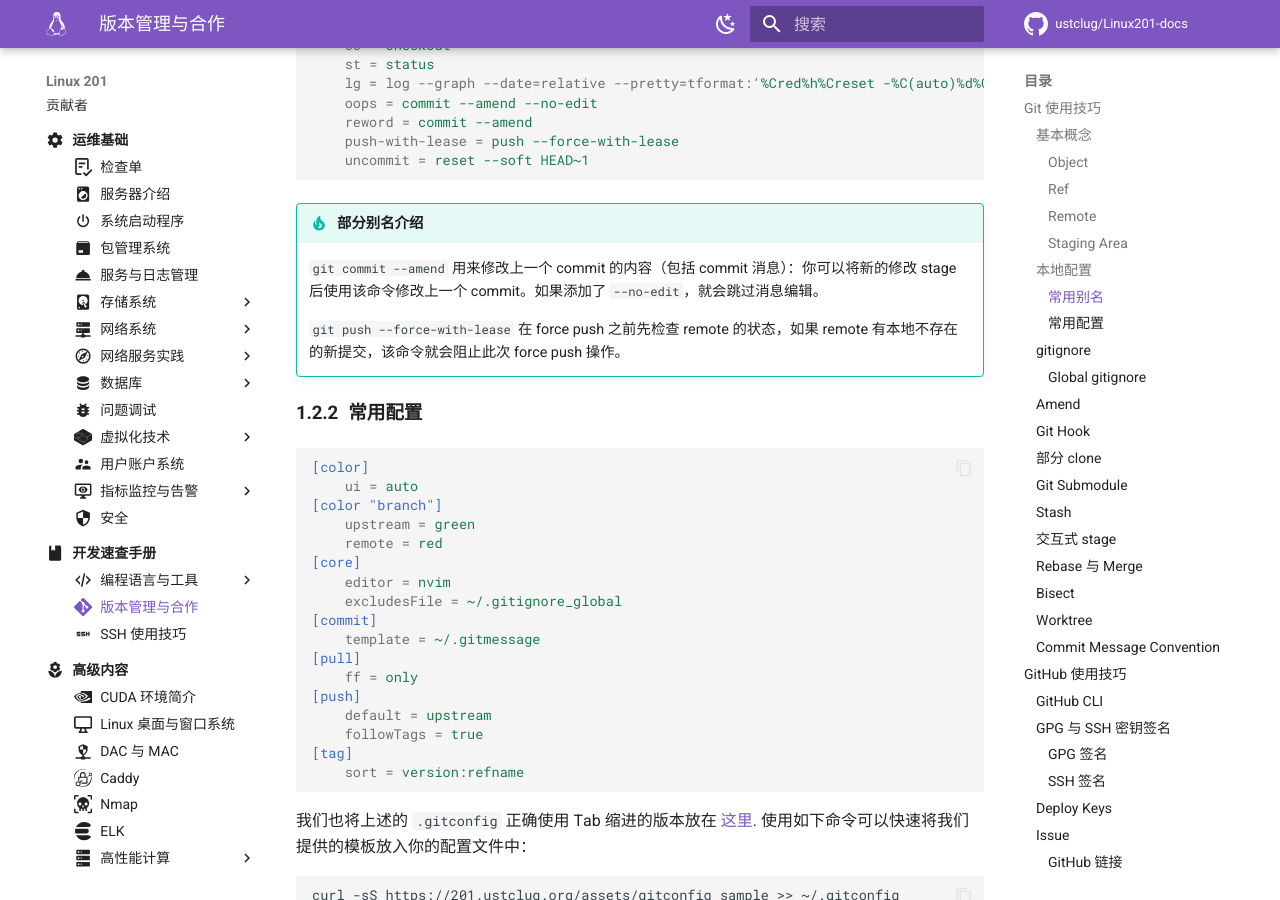
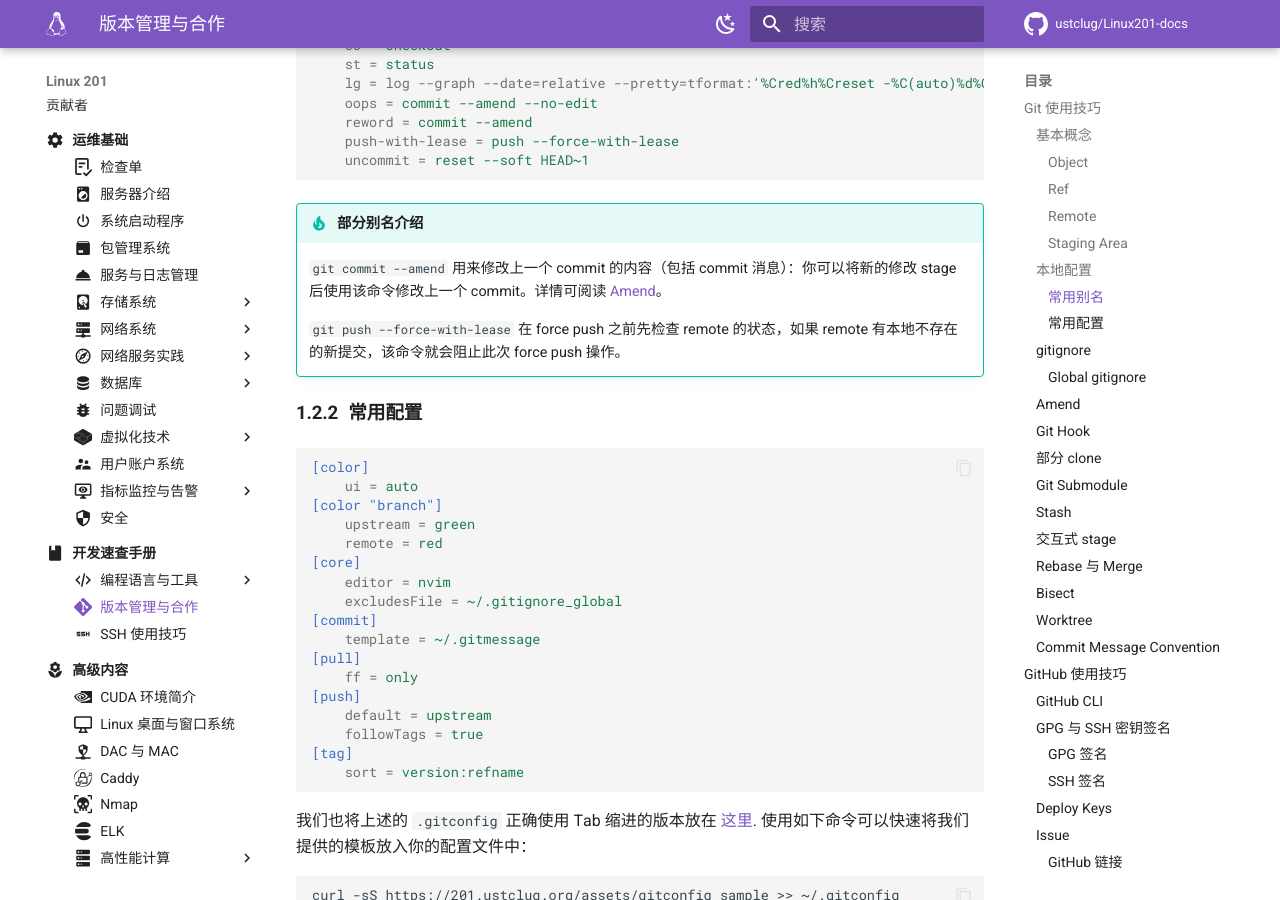
Before and after one commit to ustclug/Linux201-docs, an MkDocs documentation site: the page built from docs/dev/git.md, in a window 1280 px wide and 900 px high, scrolled down 6109 px. Built offline with MkDocs 1.6.1 and Material for MkDocs 9.7.7, drawn with Linux system fonts in a browser that asks for light colours; comment, search, counter and statistics services are not loaded.

Commit message:
dev/git: Link to amend

```diff
--- a/docs/dev/git.md
+++ b/docs/dev/git.md
@@ -243,7 +243,7 @@ no changes added to commit (use "git add" and/or "git commit -a")
 
 !!! tip "部分别名介绍"
 
-    `git commit --amend` 用来修改上一个 commit 的内容（包括 commit 消息）：你可以将新的修改 stage 后使用该命令修改上一个 commit。如果添加了 `--no-edit`，就会跳过消息编辑。
+    `git commit --amend` 用来修改上一个 commit 的内容（包括 commit 消息）：你可以将新的修改 stage 后使用该命令修改上一个 commit。详情可阅读 [Amend](#git-commit-amend)。
 
     `git push --force-with-lease` 在 force push 之前先检查 remote 的状态，如果 remote 有本地不存在的新提交，该命令就会阻止此次 force push 操作。
 
```
